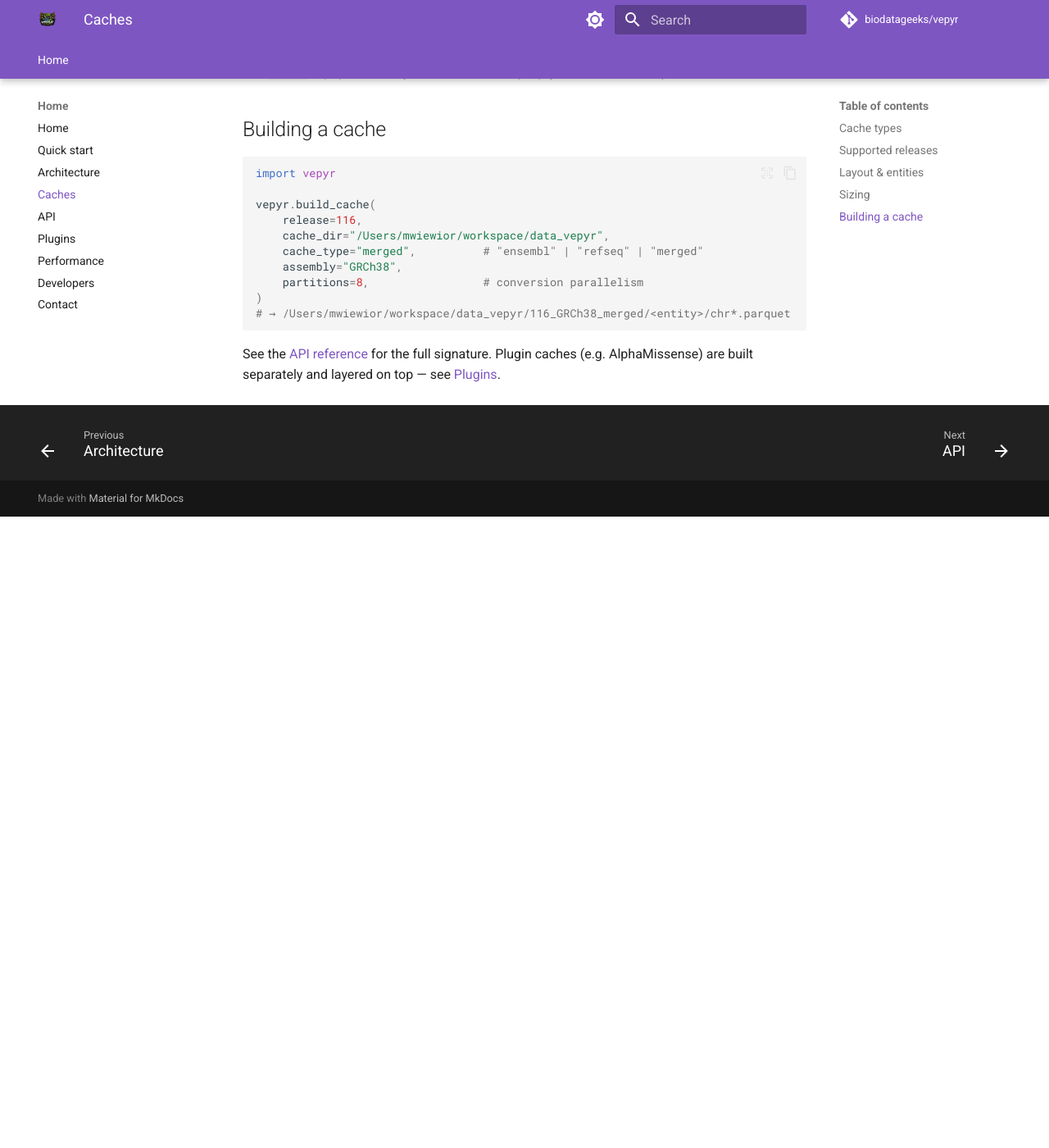
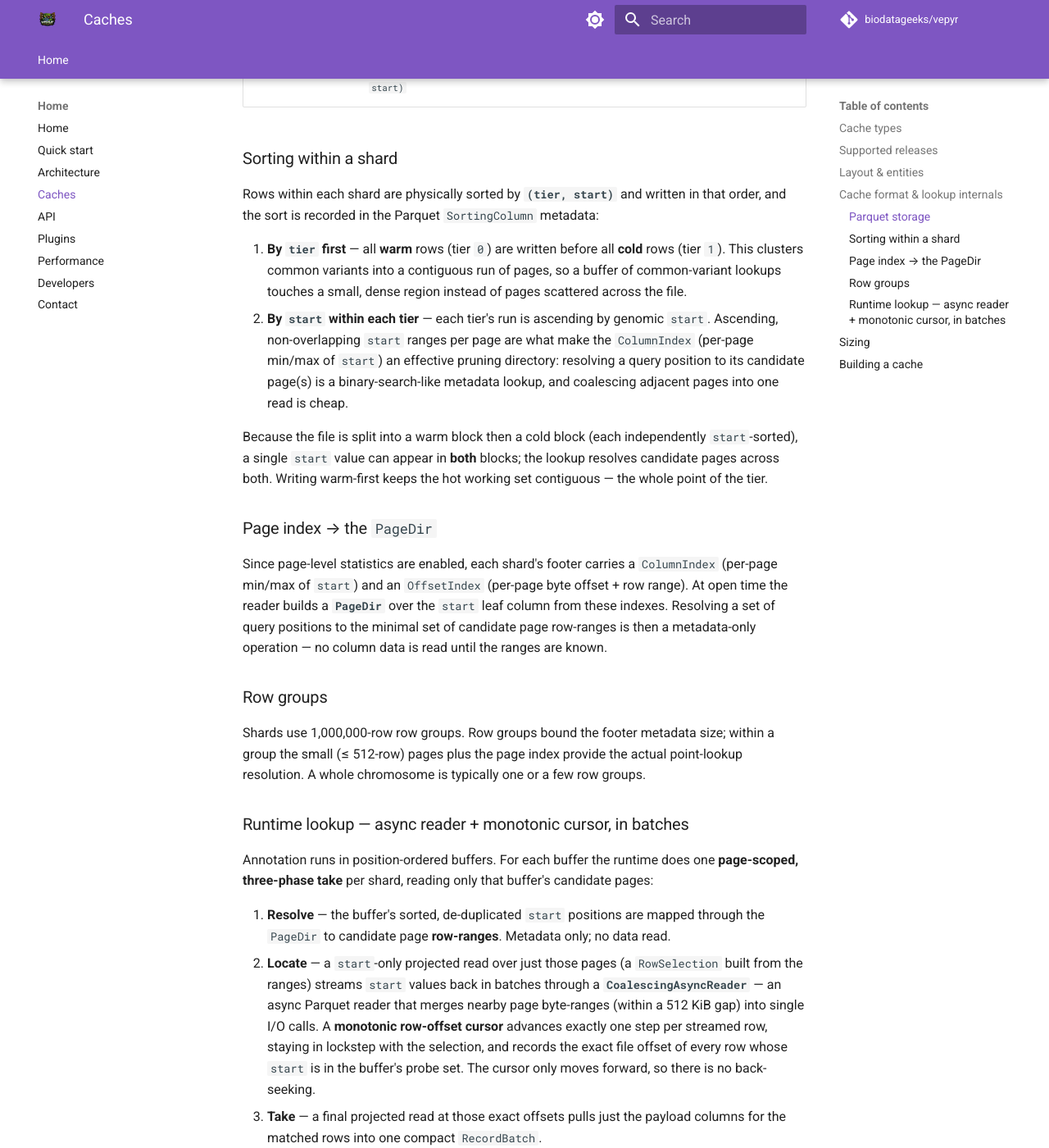
Before and after one commit to biodatageeks/vepyr, an MkDocs documentation site: the page built from docs/caches.md, in a window 1280 px wide and 1400 px high, scrolled down 2555 px. Shown: the whole window at 82% size. Built offline with MkDocs 1.6.1 and Material for MkDocs 9.7.7, drawn with Linux system fonts in a browser that asks for light colours; comment, search, counter and statistics services are not loaded; before the commit the page ends 3185 px from its top, so only the background shows below that; some of the changed text lies outside the part shown.

Commit message:
docs: share Cache format & lookup internals across plugins + caches pages
Extract the Parquet storage / page-index / row-group / lookup internals into a
shared snippet (includes/cache-internals.md) included by both docs/plugins.md and
docs/caches.md via pymdownx.snippets. Add an explicit 'Sorting within a shard'
subsection ((tier,start) physical sort: warm block then cold, each start-ascending;
recorded in SortingColumn; drives ColumnIndex pruning + page coalescing).

```diff
--- a/docs/caches.md
+++ b/docs/caches.md
@@ -57,6 +57,10 @@ The entities and what they feed in the CSQ output:
 (The Ensembl `translation` entity is split into two Parquet entities on
 conversion: `translation_core` and `translation_sift`.)
 
+## Cache format & lookup internals
+
+--8<-- "includes/cache-internals.md"
+
 ## Sizing
 
 Measured on-disk sizes of the converted Parquet caches in
--- a/docs/plugins.md
+++ b/docs/plugins.md
@@ -218,35 +218,8 @@ then a derived **`tier`** column (Int8: `0` = warm, `1` = cold). The variation
 frequency columns used to compute the tier are **not** stored — only the tier
 survives.
 
-### Parquet storage
 
-The writer properties (shared with the variation cache) are tuned for
-random point lookups rather than scans:
-
-| Property | Value | Why |
-|---|---|---|
-| Compression | ZSTD, level 3 | Good ratio; fast enough to decode per page. |
-| Dictionary encoding | **disabled** | Avoids a per-take dictionary load; ZSTD recovers the ratio (the no-dict file is actually smaller). |
-| Data page size | ≤ 4 KiB | Small pages → fine-grained page index → a lookup touches minimal bytes. |
-| Data page row count | ≤ 512 rows | Same — bounds how many rows a single page decode yields. |
-| Statistics | **Page-level** | Emits `ColumnIndex` + `OffsetIndex` in the footer — the read-side position→page directory. |
-| Row group size | 1,000,000 rows | Large groups keep footer/metadata overhead low; page index gives intra-group resolution. |
-| Sorting columns | `(tier, start)` | Physical clustering: warm rows first, then cold, each ascending by `start`. |
-
-### Page index → the `PageDir`
-
-Because page-level statistics are enabled, each shard's footer carries a
-`ColumnIndex` (per-page min/max of `start`) and an `OffsetIndex` (per-page byte
-offset + row range). At open time the lookup builds a **`PageDir`** over the
-`start` leaf column from these indexes. Resolving a set of query positions to the
-minimal set of candidate page row-ranges is then a metadata-only operation — no
-column data is read until the ranges are known.
-
-### Row groups
-
-Shards use 1,000,000-row row groups. Row groups bound the footer metadata size;
-within a group the small (≤512-row) pages plus the page index provide the actual
-point-lookup resolution. A whole chromosome is typically one or a few row groups.
+--8<-- "includes/cache-internals.md"
 
 ### Tiering — how warm/cold is calculated
 
--- /dev/null
+++ b/includes/cache-internals.md
@@ -0,0 +1,73 @@
+Every cache — the Ensembl variation/transcript/… entities and the custom plugin
+caches — uses the same point-lookup-optimized Parquet layout, so a lookup reads
+only the handful of pages that could contain the queried positions rather than
+scanning the whole file.
+
+### Parquet storage
+
+The writer properties are tuned for random point lookups, not scans:
+
+| Property | Value | Why |
+|---|---|---|
+| Compression | ZSTD, level 3 | Good ratio; fast enough to decode per page. |
+| Dictionary encoding | **disabled** | Avoids a per-take dictionary load; ZSTD recovers the ratio (the no-dict file is actually smaller). |
+| Data page size | ≤ 4 KiB | Small pages → fine-grained page index → a lookup touches minimal bytes. |
+| Data page row count | ≤ 512 rows | Bounds how many rows a single page decode yields. |
+| Statistics | **Page-level** | Emits `ColumnIndex` + `OffsetIndex` in the footer — the read-side position→page directory. |
+| Row group size | 1,000,000 rows | Large groups keep footer/metadata overhead low; the page index gives intra-group resolution. |
+| Sorting columns | `(tier, start)` | Physical clustering — see [Sorting within a shard](#sorting-within-a-shard). |
+
+### Sorting within a shard
+
+Rows within each shard are physically sorted by **`(tier, start)`** and written in
+that order, and the sort is recorded in the Parquet `SortingColumn` metadata:
+
+1. **By `tier` first** — all **warm** rows (tier `0`) are written before all
+   **cold** rows (tier `1`). This clusters common variants into a contiguous
+   run of pages, so a buffer of common-variant lookups touches a small, dense
+   region instead of pages scattered across the file.
+2. **By `start` within each tier** — each tier's run is ascending by genomic
+   `start`. Ascending, non-overlapping `start` ranges per page are what make the
+   `ColumnIndex` (per-page min/max of `start`) an effective pruning directory:
+   resolving a query position to its candidate page(s) is a binary-search-like
+   metadata lookup, and coalescing adjacent pages into one read is cheap.
+
+Because the file is split into a warm block then a cold block (each
+independently `start`-sorted), a single `start` value can appear in **both**
+blocks; the lookup resolves candidate pages across both. Writing warm-first
+keeps the hot working set contiguous — the whole point of the tier.
+
+### Page index → the `PageDir`
+
+Since page-level statistics are enabled, each shard's footer carries a
+`ColumnIndex` (per-page min/max of `start`) and an `OffsetIndex` (per-page byte
+offset + row range). At open time the reader builds a **`PageDir`** over the
+`start` leaf column from these indexes. Resolving a set of query positions to the
+minimal set of candidate page row-ranges is then a metadata-only operation — no
+column data is read until the ranges are known.
+
+### Row groups
+
+Shards use 1,000,000-row row groups. Row groups bound the footer metadata size;
+within a group the small (≤ 512-row) pages plus the page index provide the actual
+point-lookup resolution. A whole chromosome is typically one or a few row groups.
+
+### Runtime lookup — async reader + monotonic cursor, in batches
+
+Annotation runs in position-ordered buffers. For each buffer the runtime does one
+**page-scoped, three-phase take** per shard, reading only that buffer's candidate
+pages:
+
+1. **Resolve** — the buffer's sorted, de-duplicated `start` positions are mapped
+   through the `PageDir` to candidate page **row-ranges**. Metadata only; no data
+   read.
+2. **Locate** — a `start`-only projected read over just those pages (a
+   `RowSelection` built from the ranges) streams `start` values back in batches
+   through a **`CoalescingAsyncReader`** — an async Parquet reader that merges
+   nearby page byte-ranges (within a 512 KiB gap) into single I/O calls. A
+   **monotonic row-offset cursor** advances exactly one step per streamed row,
+   staying in lockstep with the selection, and records the exact file offset of
+   every row whose `start` is in the buffer's probe set. The cursor only moves
+   forward, so there is no back-seeking.
+3. **Take** — a final projected read at those exact offsets pulls just the payload
+   columns for the matched rows into one compact `RecordBatch`.
```
Also changed, not shown: other parts of docs/plugins.md (+0 -27 lines).
